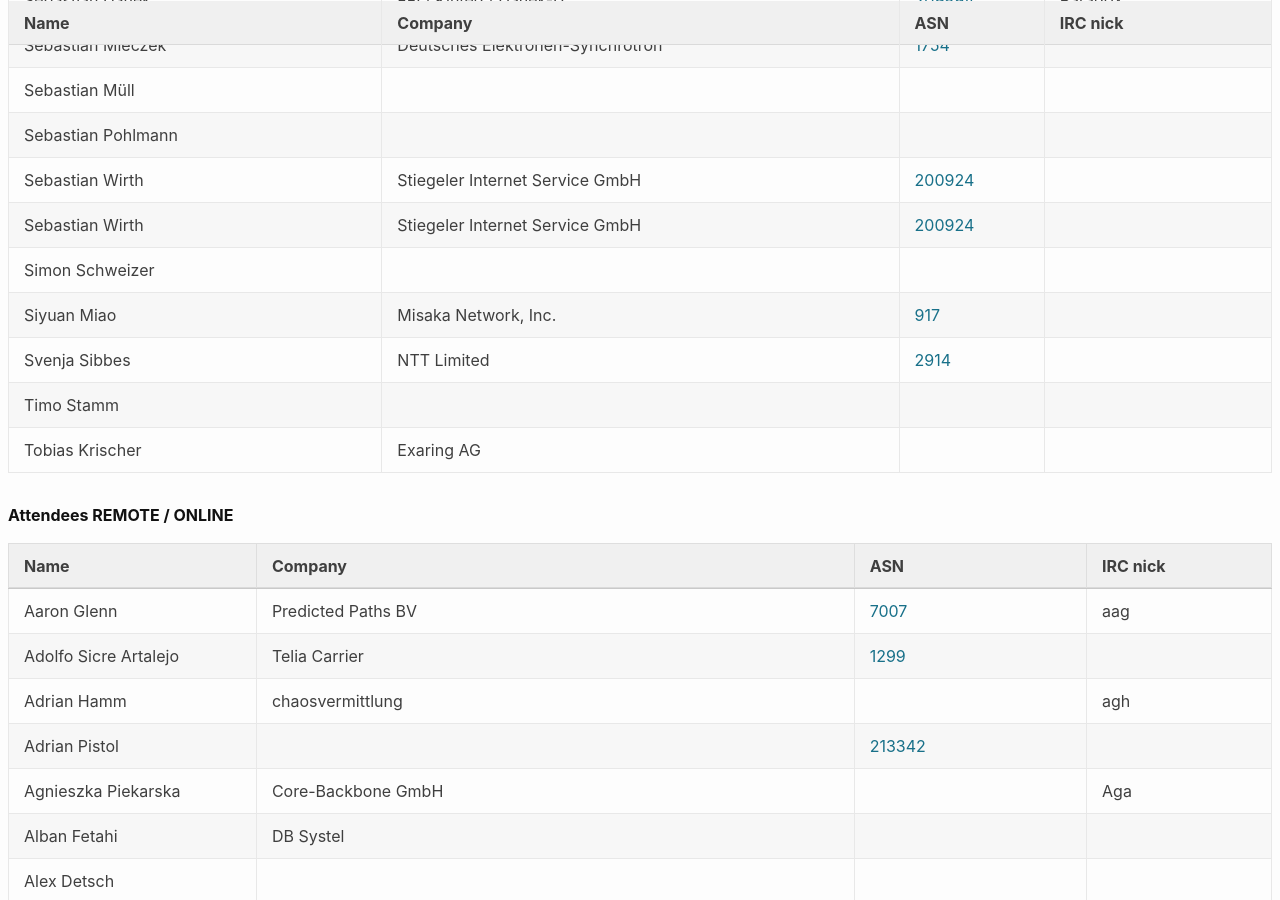
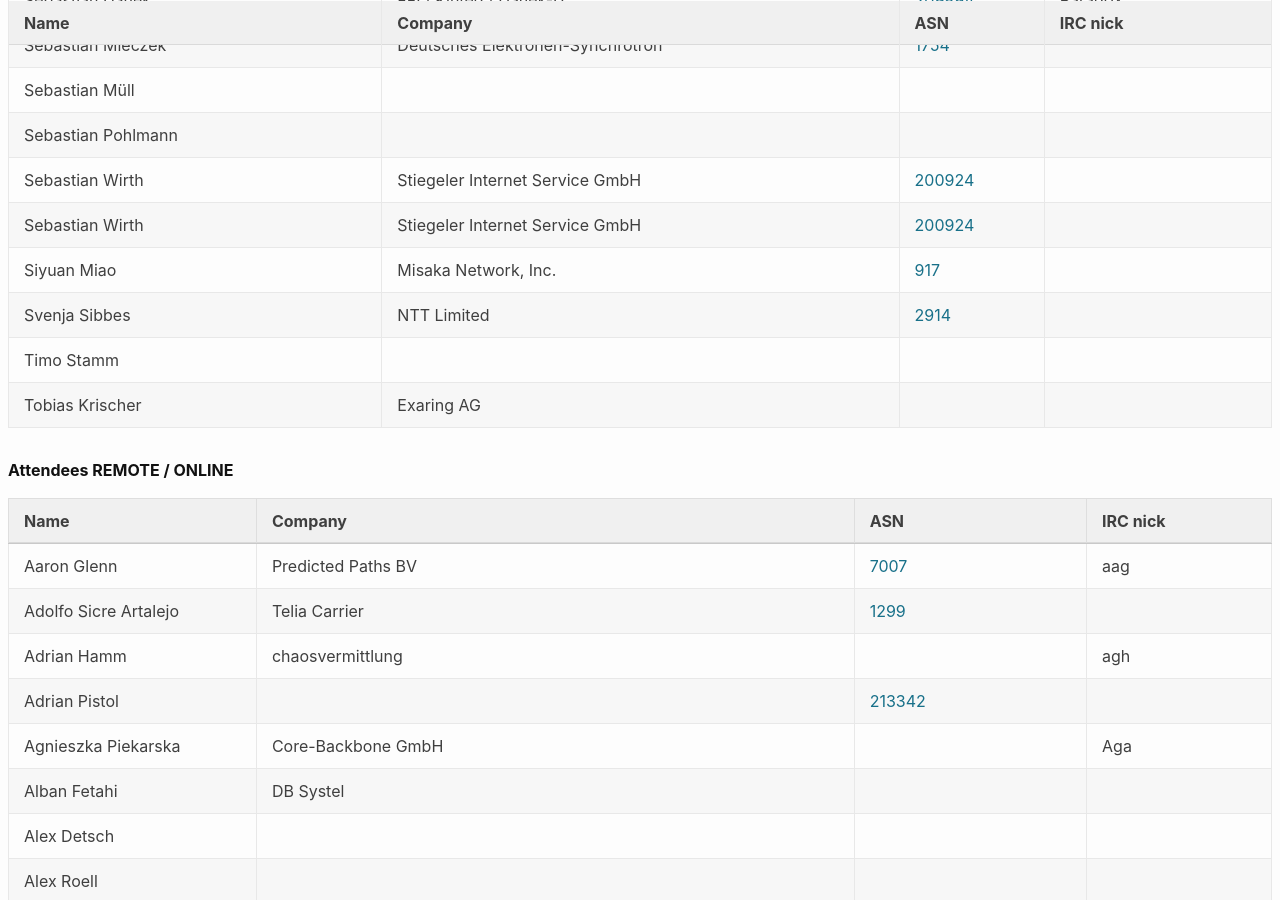
Before and after one commit to denog/pretix-attendeelist, a Jekyll site: the page built from denog14/index.md, in a window 1280 px wide and 900 px high, scrolled down 2398 px. Built offline with Jekyll 4.4.1, drawn with Linux system fonts in a browser that asks for light colours.

Commit message:
Latest data: Tue Sep 13 22:15:05 UTC 2022

```diff
--- a/_data/attendees_denog14_onsite.json
+++ b/_data/attendees_denog14_onsite.json
@@ -336,12 +336,6 @@
     "asn": "200924"
   },
   {
-    "name": "Simon Schweizer",
-    "company": null,
-    "irc": null,
-    "asn": null
-  },
-  {
     "name": "Siyuan Miao",
     "company": "Misaka Network, Inc.",
     "irc": null,
```
